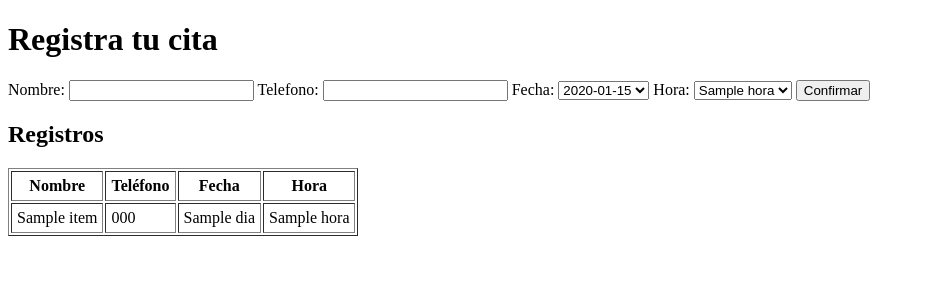
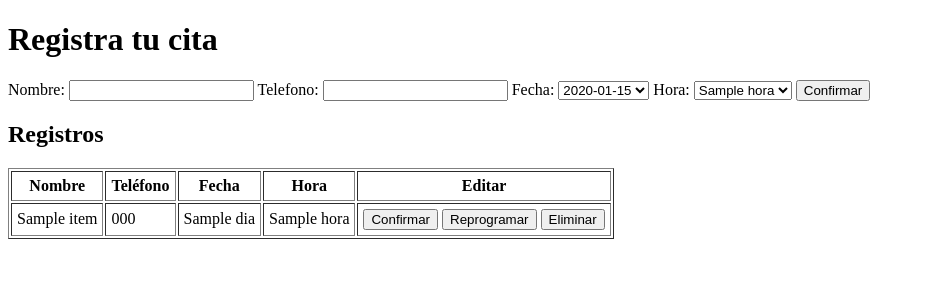
Before and after one commit to JulianAlejandroBaylon/PaginaPrueba, a Flask app: template templates/index.html in a window 1280 px wide. Shown: the top 300 px of the page, without its empty margins (0-925 px from the left). Run offline with Flask 3, Linux system fonts and the light colour scheme; the template is opened without the code that fills it: most values are stand-ins (such as "Sample title", 1, 10 or a date in 2020); parts of the project's set-up code (start-up, migrations or seed data) failed here and were passed over.

Commit message:
Agregar botones

```diff
--- a/templates/index.html
+++ b/templates/index.html
@@ -38,6 +38,7 @@
         <th>Teléfono</th>
         <th>Fecha</th>
         <th>Hora</th>
+        <th>Editar</th>
     </tr>
     {% for item in registros %}
     <tr>
@@ -45,6 +46,11 @@
         <td>{{ item.telefono }}</td>
         <td>{{ item.dia }}</td>
         <td>{{ item.hora }}</td>
+        <td>
+            <button>Confirmar</button>
+            <button>Reprogramar</button>
+            <button>Eliminar</button>
+        </td>
     </tr>
     {% endfor %}
 </table>
```
